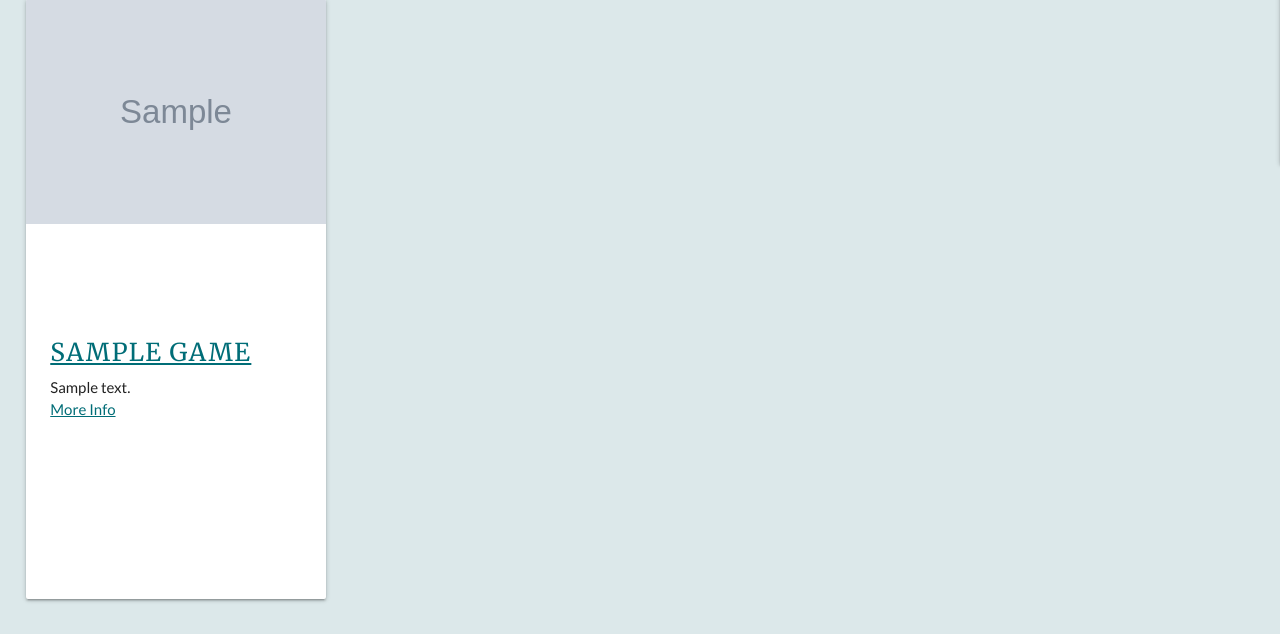
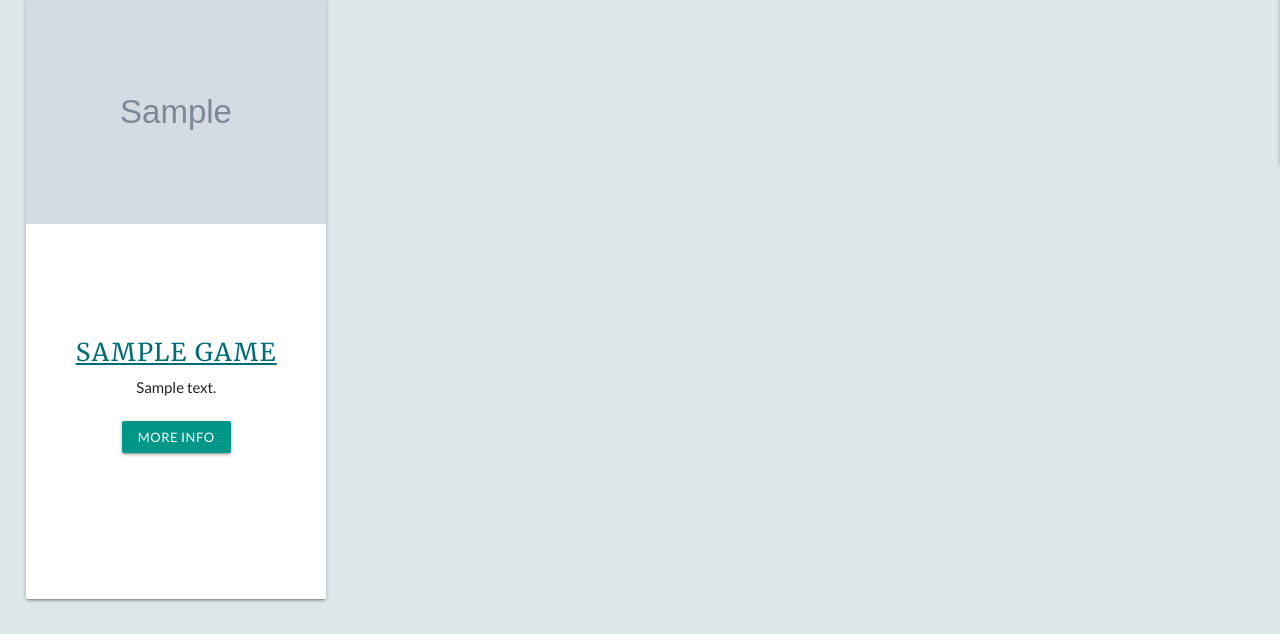
Before and after one commit to Vivioli87/meeple_finder, a Flask app: page / in a window 1280 px wide. Shown: the part 696-1330 px from the top of the page. Run offline with Flask 2, Linux system fonts and the light colour scheme; grey boxes marked "Sample" are stand-in pictures; a database or web service that is not in the repository returns one stand-in record (values such as "Sample title"); some libraries are stand-ins or nearby versions.

Commit message:
added button link on games non user page, tidied up code,corrected spelling and added comments on games page

```diff
--- a/templates/games.html
+++ b/templates/games.html
@@ -10,13 +10,14 @@
             <div class="card-panel custom-teal-text center-align">
                 <h2 class="welcome-text">Welcome to Meeple Finder</h2>
                 <h4 class="welcome-text">Where meeting Meeples is easy....</h4>
-                <p class="bigger-p-text">Add games to your collection, leave reviews on your favourties or find new games to add to your board game wishlist!</p>
+                <p class="bigger-p-text">Add games to your collection, leave reviews on your favourites or find new games to add to your wishlist!</p>
             </div>
         </div>
     </div>
 
     <h3 class="custom-teal-text padding"><i class="fas fa-dice"></i> <span class="underline">Games List:</span></h3>
     <div class="row">
+        <!--populates games in game list-->
         {% for game in games %}
             <div class="col s12 m4 l3">
                 <div class="card game-list-size">
@@ -33,6 +34,7 @@
                             <p>{{game.description|truncate(100)}}</p><br>
                             <a href="{{ url_for('get_game_detail', game_id=game._id) }}" class="btn-small teal">More Info / Leave a Review</a>
                         </div>
+                        <!--different actions on game card if logged in or not-->
                         {% if session.user %}
                             <div class="card-action center-align">
                                 {% if username == "admin" %}
@@ -49,6 +51,6 @@
                     </div>
                 </div>
             </div>
-            {% endfor %}
+        {% endfor %}
     </div>
 {% endblock %}
--- a/templates/games_non_user.html
+++ b/templates/games_non_user.html
@@ -34,10 +34,10 @@
                     {% endif %}
                 </div>
                 <div class="card-stacked">
-                    <div class="card-content">
+                    <div class="card-content center-align">
                         <h5 class="custom-teal-text underline">{{game.name|upper}}</h5>
-                        <p>{{game.description|truncate(120)}}</p>
-                        <a href="{{ url_for('get_game_detail', game_id=game._id) }}" class="custom-teal-text underline">More Info</a>
+                        <p>{{game.description|truncate(150)}}</p><br>
+                        <a href="{{ url_for('get_game_detail', game_id=game._id) }}" class="btn-small teal">More Info</a>
                     </div>
                 </div>
             </div>
```
